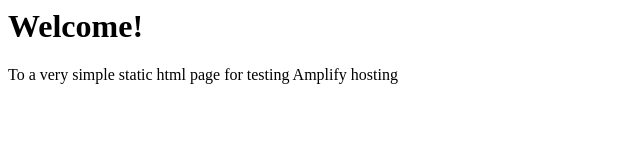
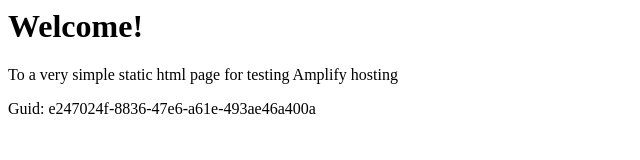
Before and after one commit to aws-aemilia-pdx/Github-PR-Commit-Integration-Test-DoNotTouch-Gith-OKSLNVO2-v1-preprod-us-west-2, a website: page src/index.html in a window 1280 px wide. Shown: the whole page, without its empty margins (0-640 px from the left). Drawn offline with Linux system fonts and the light colour scheme.

Commit message:
commit from integ tests

```diff
--- a/src/index.html
+++ b/src/index.html
@@ -1,3 +1,5 @@
+
+
 <html lang="en">
 
 <head>
@@ -10,6 +12,6 @@
 <body>
     <h1>Welcome!</h1>
     <p>To a very simple static html page for testing Amplify hosting</p>
-</body>
+    <p>Guid: e247024f-8836-47e6-a61e-493ae46a400a</p></body>
 
 </html>
```
